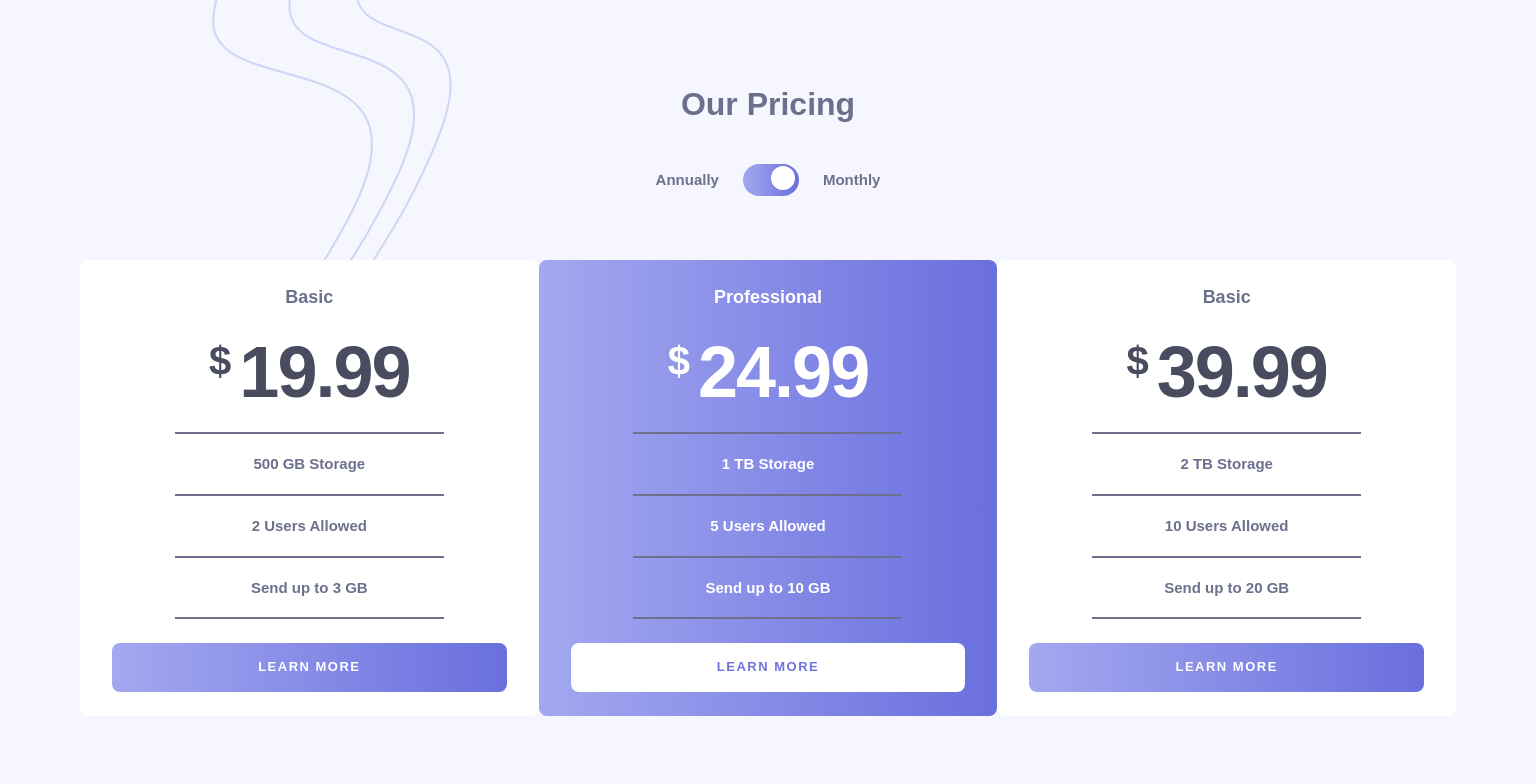
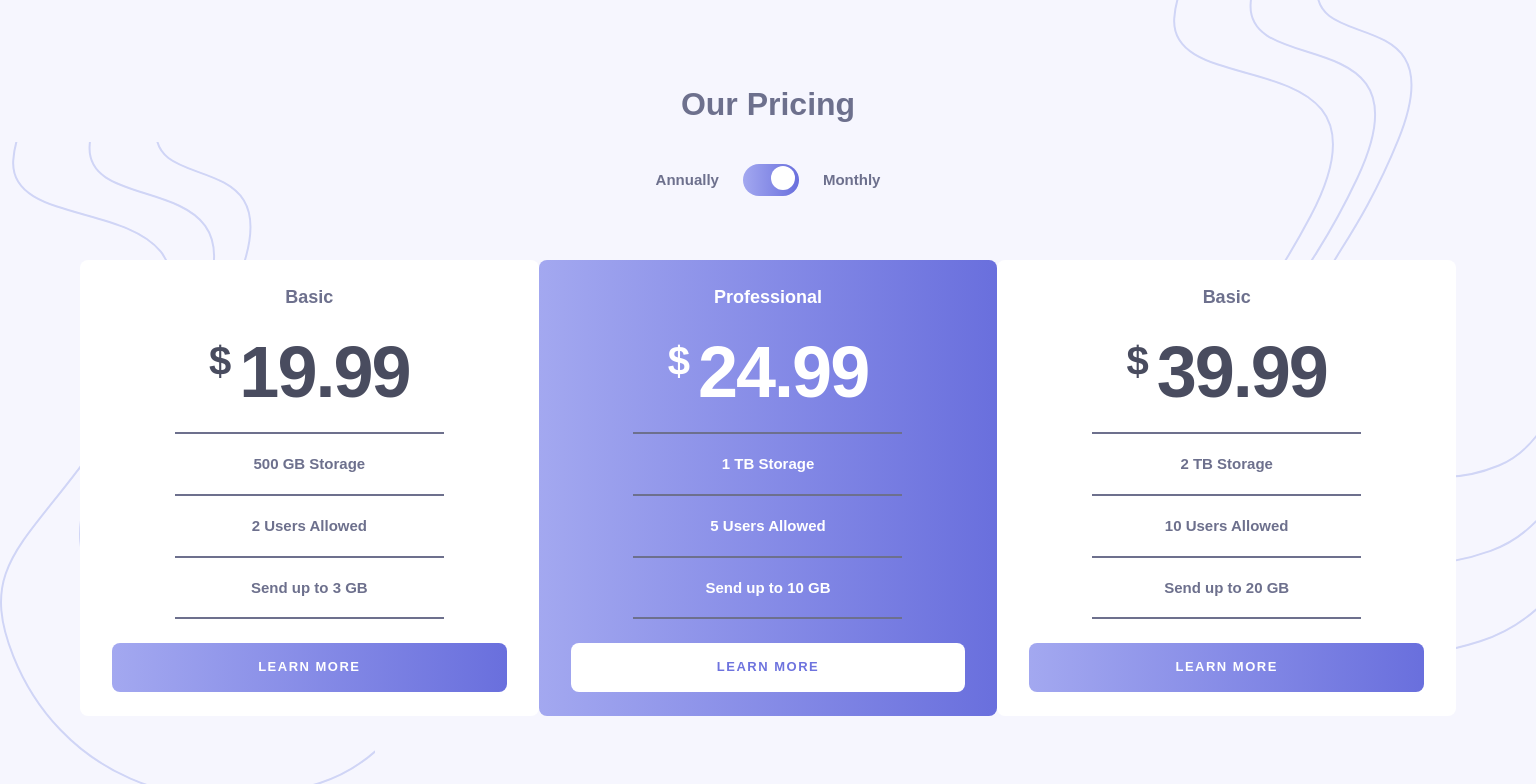
Before and after one commit to mayor-creator/pricing_component_app, a React (Vite) app: page / in a window 1536 px wide. Shown: the top 784 px of the page. Built offline with nearby package versions, Linux system fonts and the light colour scheme.

Commit message:
Add responsive background images for large screens Added two background images positioned at top right and bottom left for viewports wider than 90em. Ensured no-repeat and proper sizing

```diff
--- a/src/App.css
+++ b/src/App.css
@@ -13,4 +13,12 @@ body {
   background-image: url("../src/assets/images/bg-top.svg");
   background-repeat: no-repeat;
   background-position: 12.5rem 0rem;
+
+  @media (min-width: 90em) {
+    background-image: url("../src/assets/images/bg-top.svg"),
+      url("../src/assets/images/bg-top.svg");
+    background-position: top right, bottom left;
+    background-repeat: no-repeat, no-repeat;
+    background-size: auto auto;
+  }
 }
```
